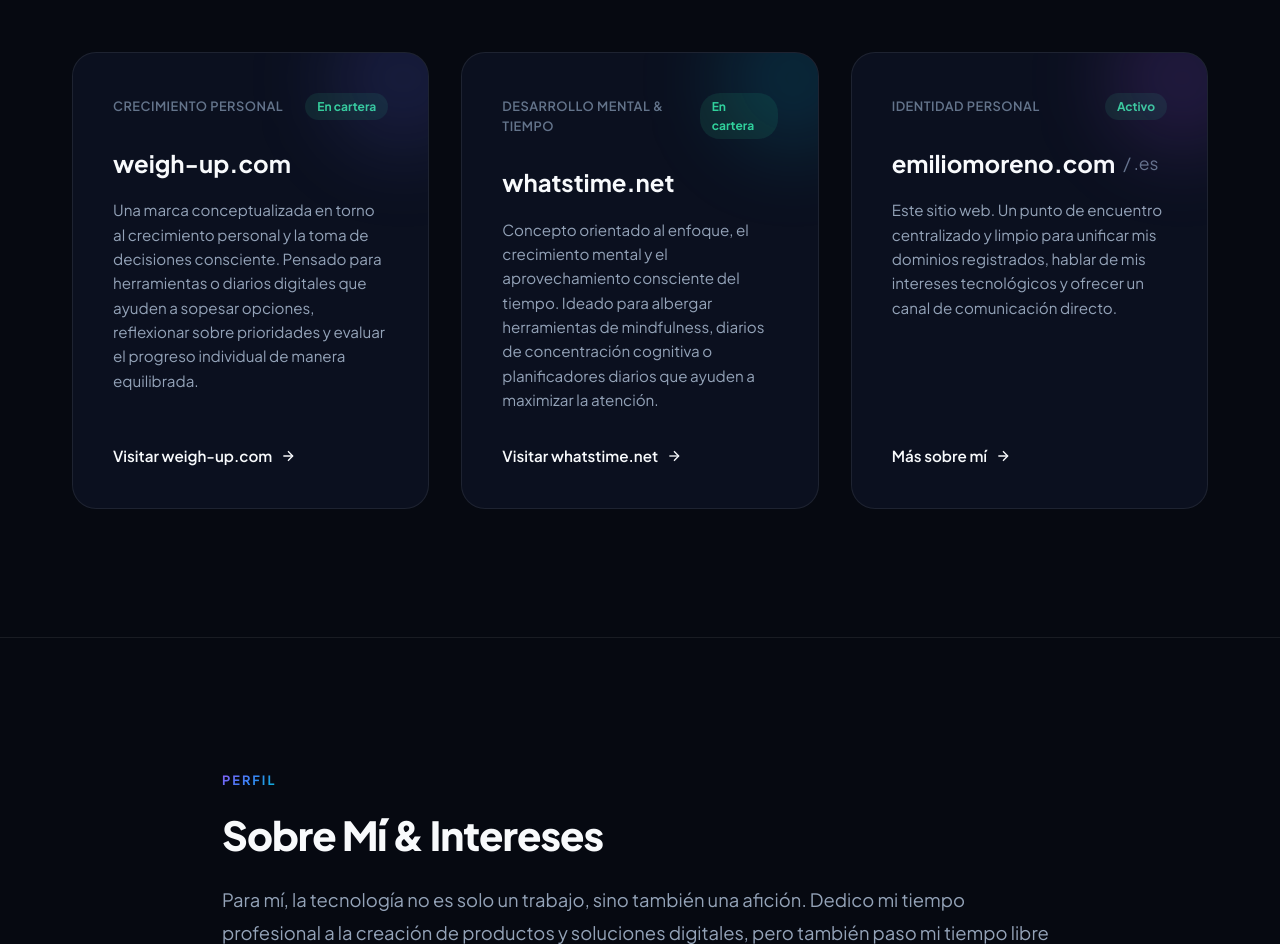
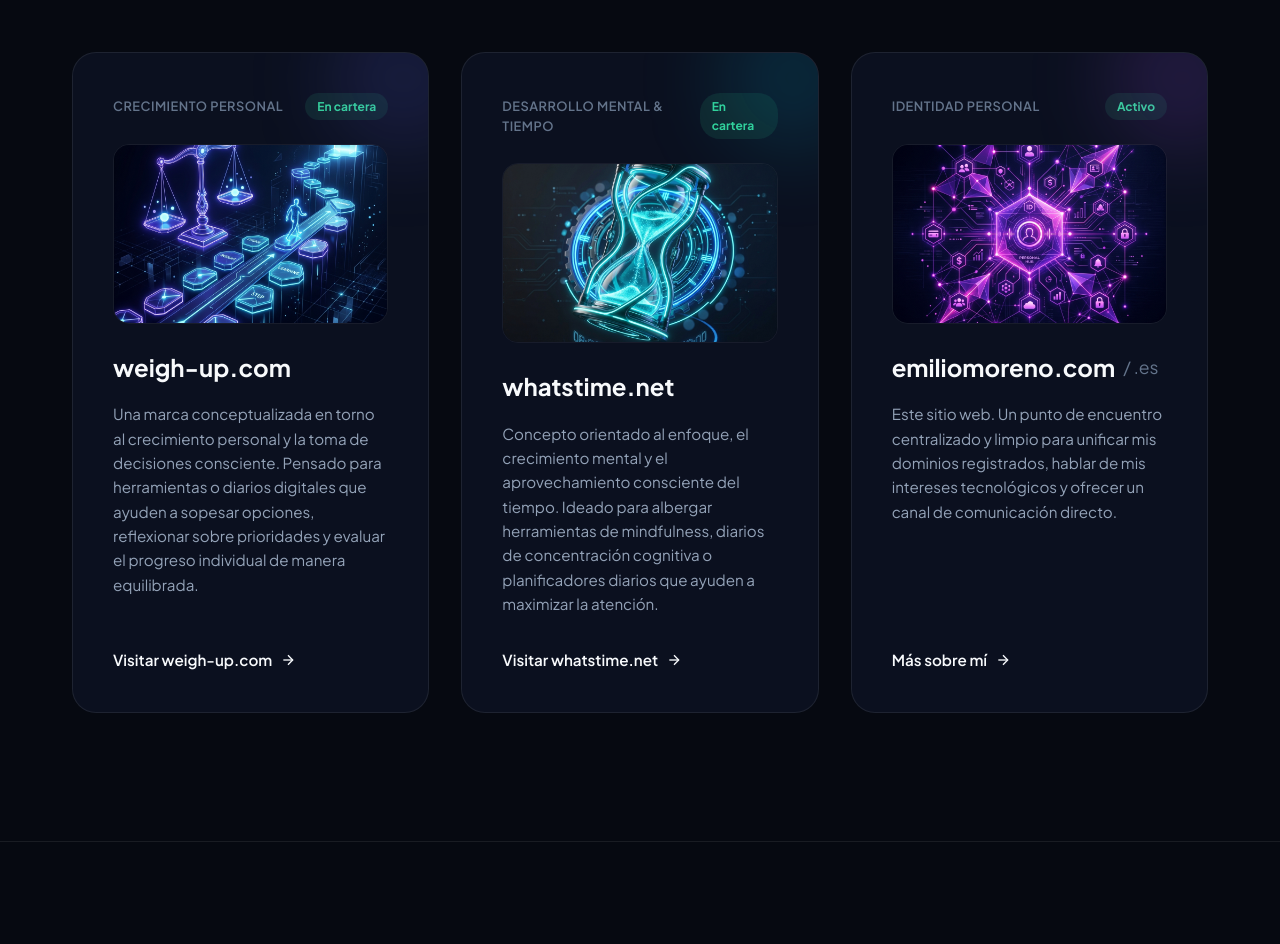
Before and after one commit to emochin/emiliomoreno_com, a plain HTML site: page index.html in a window 1280 px wide. Shown: the part 1158-2102 px from the top of the page. Drawn offline with Linux system fonts and the light colour scheme; a script that the page names is missing.

Commit message:
Añadir imágenes generadas a las pastillas de los proyectos

```diff
--- a/index.css
+++ b/index.css
@@ -489,6 +489,28 @@ body {
     margin-bottom: 1.5rem;
 }
 
+.project-image {
+    width: 100%;
+    height: 180px;
+    border-radius: 16px;
+    overflow: hidden;
+    margin-bottom: 1.5rem;
+    position: relative;
+    z-index: 2;
+    border: 1px solid rgba(255, 255, 255, 0.05);
+}
+
+.project-image img {
+    width: 100%;
+    height: 100%;
+    object-fit: cover;
+    transition: transform 0.5s cubic-bezier(0.16, 1, 0.3, 1);
+}
+
+.project-card:hover .project-image img {
+    transform: scale(1.05);
+}
+
 .project-category {
     font-size: 0.8rem;
     color: var(--text-muted);
--- a/index.html
+++ b/index.html
@@ -99,6 +99,9 @@
                             <span class="project-category">Crecimiento Personal</span>
                             <span class="project-status status-active">En cartera</span>
                         </div>
+                        <div class="project-image">
+                            <img src="img/project-weighup.png" alt="Weigh-up.com visual concept" loading="lazy">
+                        </div>
                         <h3 class="project-card-title">weigh-up.com</h3>
                         <p class="project-card-desc">
                             Una marca conceptualizada en torno al crecimiento personal y la toma de decisiones consciente. Pensado para herramientas o diarios digitales que ayuden a sopesar opciones, reflexionar sobre prioridades y evaluar el progreso individual de manera equilibrada.
@@ -120,6 +123,9 @@
                             <span class="project-category">Desarrollo Mental &amp; Tiempo</span>
                             <span class="project-status status-active">En cartera</span>
                         </div>
+                        <div class="project-image">
+                            <img src="img/project-whatstime.png" alt="Whatstime.net visual concept" loading="lazy">
+                        </div>
                         <h3 class="project-card-title">whatstime.net</h3>
                         <p class="project-card-desc">
                             Concepto orientado al enfoque, el crecimiento mental y el aprovechamiento consciente del tiempo. Ideado para albergar herramientas de mindfulness, diarios de concentración cognitiva o planificadores diarios que ayuden a maximizar la atención.
@@ -140,6 +146,9 @@
                         <div class="project-header">
                             <span class="project-category">Identidad Personal</span>
                             <span class="project-status status-active">Activo</span>
+                        </div>
+                        <div class="project-image">
+                            <img src="img/project-emiliomoreno.png" alt="Emiliomoreno.com visual concept" loading="lazy">
                         </div>
                         <h3 class="project-card-title">emiliomoreno.com <span class="card-alias">/ .es</span></h3>
                         <p class="project-card-desc">
```
Also changed, not shown: img/project-emiliomoreno.png (added), img/project-weighup.png (added), img/project-whatstime.png (added).
